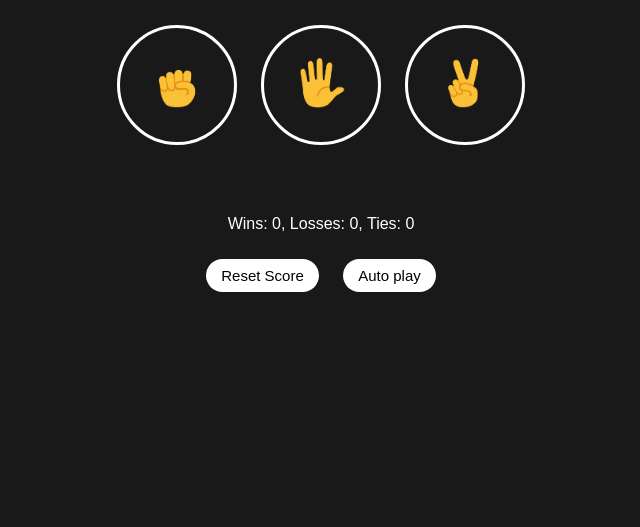
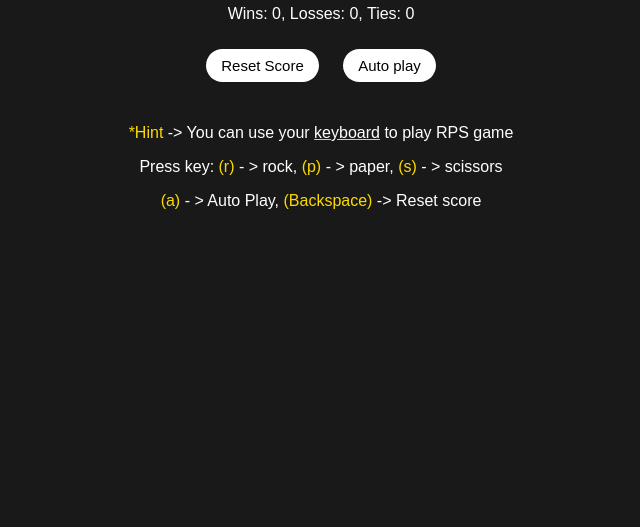
Before and after one commit to Piperski13/RPS-game, a plain HTML site: page index.html in a window 1280 px wide. Shown: the part 289-816 px from the top of the page, without its empty margins (319-959 px from the left). Drawn offline with Linux system fonts and the light colour scheme.

Commit message:
Version 2.5

```diff
--- a/index.html
+++ b/index.html
@@ -5,6 +5,7 @@
 	<link rel="stylesheet" href="styles.css">
   </head>
   <body>
+
     <div class="centered">
       <div class="verticaly-align">
         <p class="title">Rock Paper Scissors</p>
@@ -20,6 +21,10 @@
         <button class="reset-score-button js-reset-button">Reset Score</button>
         <button class="auto-play-button js-auto-play-button">Auto play</button>
         <p class="js-reset-confirmation"></p>
+        <p class="game-instructions"><span class="yellow">*Hint</span> -> You can use your <span class="underline">keyboard</span> to play RPS game</p>
+        <p>Press key: <span class="yellow">(r)</span> - > rock, <span class="yellow">(p)</span> - > paper, <span class="yellow">(s)</span> - > scissors</p>
+        <p><span class="yellow">(a)</span> - > Auto Play, <span class="yellow">(Backspace)</span> -> Reset score</p>
+
       </div>
     </div>
     <script src="index.js"></script>
--- a/styles.css
+++ b/styles.css
@@ -8,12 +8,10 @@ body{
     font-weight: bold;
 
 }
-.centered{
+/* .centered{
     display: flex;
-    justify-content: center;
-    align-items: center;
-    height: 100vh;
-}
+
+} */
 .verticaly-align{
     text-align: center;
 }
@@ -47,3 +45,12 @@ body{
     border-radius: 20px;
     margin: 10px;
 }
+.game-instructions{
+    margin-top:2em;
+}
+.yellow{
+    color: rgb(252, 218, 0);
+}
+.underline{
+    text-decoration: underline rgb(252, 218, 0);
+}
```
